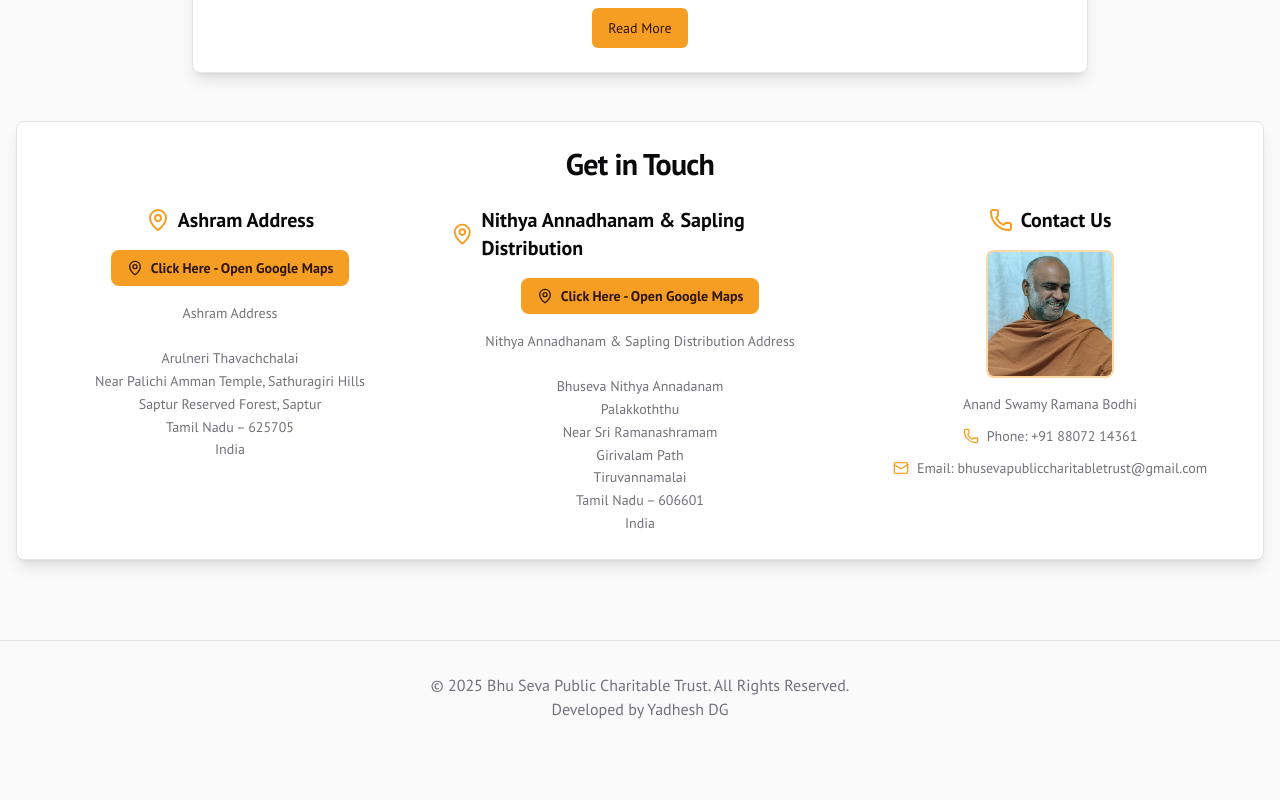
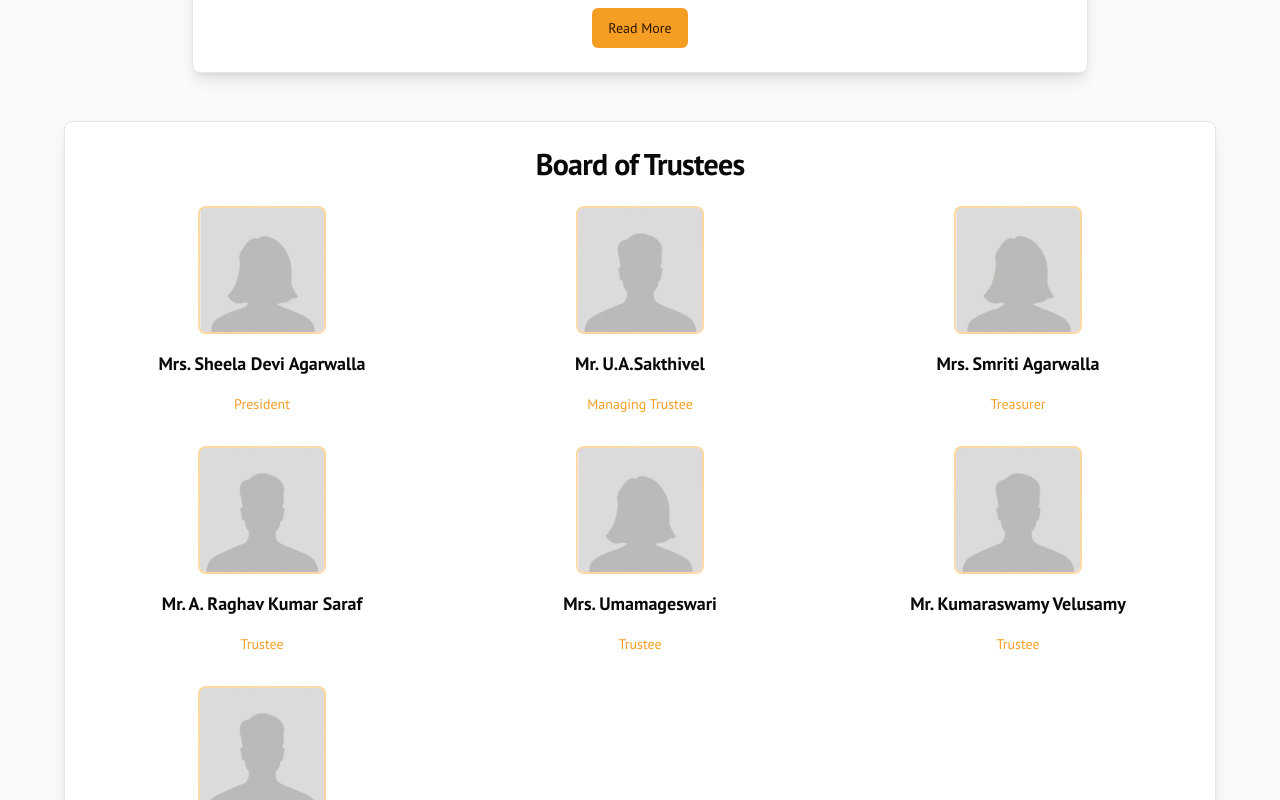
Before and after one commit to arulnerithavachachalai/bhuseva, a Next.js app: page / in a window 1280 px wide. Shown: the part 1400-2200 px from the top of the page. Before the commit the page ends 2153 px from the top, so only its background shows below. Built offline with nearby package versions, Linux system fonts and the light colour scheme.

Commit message:
uupdated trustee board

```diff
--- a/src/app/layout.tsx
+++ b/src/app/layout.tsx
@@ -3,7 +3,7 @@ import './globals.css';
 import { Toaster } from "@/components/ui/toaster";
 
 export const metadata: Metadata = {
-  title: 'Bhu Seva Public Charitable Trust',
+  title: 'Bhuseva Public Charitable Trust',
   description: 'Image gallery for Bhu Seva Public Charitable Trust activities.',
 };
 
--- a/src/app/page.tsx
+++ b/src/app/page.tsx
@@ -4,6 +4,7 @@ import { ContactInfo } from '@/components/contact-info';
 import { Gallery } from '@/components/gallery';
 import { Dashboard } from '@/components/dashboard';
 import { AboutUs } from '@/components/about-us';
+import { BoardOfTrustees } from '@/components/board-of-trustees';
 import { promises as fs } from 'fs';
 import path from 'path';
 import { Card, CardContent, CardHeader, CardTitle } from '@/components/ui/card';
@@ -68,6 +69,8 @@ export default async function Home() {
 
         <AboutUs content={aboutDescription} />
 
+        <BoardOfTrustees />
+
         <section id="contact" className="mt-12">
           <ContactInfo address={address} contact={contact} />
         </section>
--- /dev/null
+++ b/src/components/board-of-trustees.tsx
@@ -0,0 +1,59 @@
+'use client';
+
+import { Card, CardContent, CardHeader, CardTitle } from '@/components/ui/card';
+
+interface Trustee {
+  name: string;
+  position: string;
+  gender: 'male' | 'female';
+}
+
+const trustees: Trustee[] = [
+  { name: 'Mrs. Sheela Devi Agarwalla', position: 'President', gender: 'female' },
+  { name: 'Mr. U.A.Sakthivel', position: 'Managing Trustee', gender: 'male' },
+  { name: 'Mrs. Smriti Agarwalla', position: 'Treasurer', gender: 'female' },
+  { name: 'Mr. A. Raghav Kumar Saraf', position: 'Trustee', gender: 'male' },
+  { name: 'Mrs. Umamageswari', position: 'Trustee', gender: 'female' },
+  { name: 'Mr. Kumaraswamy Velusamy', position: 'Trustee', gender: 'male' },
+  { name: 'Mr. N. Senthil', position: 'Trustee', gender: 'male' },
+];
+
+export function BoardOfTrustees() {
+  return (
+    <section id="board" className="mt-12 scroll-mt-20">
+      <div className="max-w-6xl mx-auto animate-in fade-in-0 zoom-in-95 duration-500">
+        <Card className="shadow-lg">
+          <CardHeader>
+            <CardTitle className="text-center font-headline text-3xl">Board of Trustees</CardTitle>
+          </CardHeader>
+          <CardContent>
+            <div className="grid md:grid-cols-3 gap-8">
+              {trustees.map((trustee, index) => (
+                <div key={index} className="space-y-4 flex flex-col items-center">
+                  {/* Trustee Image */}
+                  <div className="w-32 h-32 bg-gradient-to-br from-primary/20 to-primary/10 rounded-lg flex items-center justify-center border-2 border-primary/30 overflow-hidden">
+                    <img
+                      src={`/images/${trustee.gender}.png`}
+                      alt={trustee.name}
+                      className="w-full h-full object-cover"
+                      onError={(e) => {
+                        const target = e.target as HTMLImageElement;
+                        target.src = `/images/${trustee.gender}.png`;
+                      }}
+                    />
+                  </div>
+
+                  {/* Trustee Name */}
+                  <p className="text-lg font-semibold text-center">{trustee.name}</p>
+
+                  {/* Trustee Position */}
+                  <p className="text-sm font-medium text-primary text-center">{trustee.position}</p>
+                </div>
+              ))}
+            </div>
+          </CardContent>
+        </Card>
+      </div>
+    </section>
+  );
+}
--- a/src/components/dashboard.tsx
+++ b/src/components/dashboard.tsx
@@ -22,6 +22,9 @@ export function Dashboard() {
             <Link href="#about">About Us</Link>
           </Button>
           <Button variant="ghost" asChild className="bg-saffron-100 text-saffron-900 hover:bg-saffron-100/80">
+            <Link href="#board">Board of Trustees</Link>
+          </Button>
+          <Button variant="ghost" asChild className="bg-saffron-100 text-saffron-900 hover:bg-saffron-100/80">
             <Link href="#contact">Contact Us</Link>
           </Button>
         </nav>
```
Also changed, not shown: public/images/female.png (added), public/images/male.png (added).
